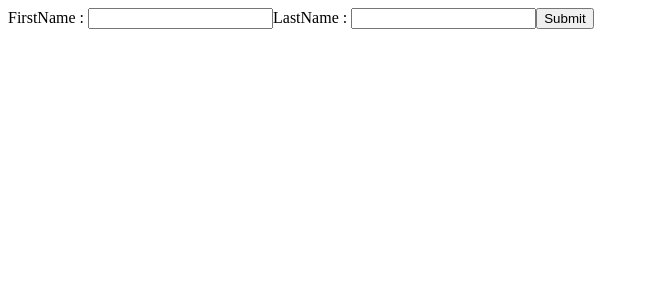
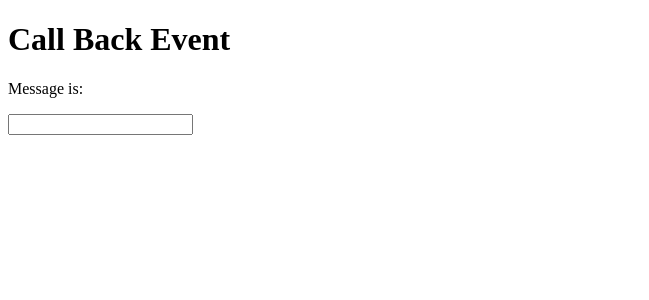
Before and after one commit to lazyDev-ak/ReactJs, a React (Create React App) app: page / in a window 1280 px wide. Shown: the top 300 px of the page, without its empty margins (0-649 px from the left). Built offline with nearby package versions, Linux system fonts and the light colour scheme.

Commit message:
14/12/22

```diff
--- /dev/null
+++ b/src/CallBackEvent.js
@@ -0,0 +1,25 @@
+import React from 'react'
+function CallBackEvent(){
+
+    const[message,setMessage]=React.useState('')
+
+    const handleInput=(event)=>{
+        setMessage(event.target.value)
+    }
+    return(
+        <div>
+            <h1>Call Back Event</h1>
+            <p>Message is: {message}</p>
+            <CheckCallBack handleChange={handleInput}/>
+        </div>
+    )
+}
+
+function CheckCallBack(props){
+
+    return(
+        <input type='text' onChange={props.handleChange}/>
+    )
+}
+
+export default CallBackEvent
--- a/src/PropsExample.js
+++ b/src/PropsExample.js
@@ -3,7 +3,7 @@ import React from 'react'
 function PropsExample(){
 
     const userObj={
-        firstName:'',
+        firstNam:'',
         lastName:''
     }
 
@@ -11,10 +11,12 @@ function PropsExample(){
     const[userList,setUserList]=React.useState([])
 
     const handleInput=(event)=>{
+        console.log(event.target);
        setUser({...user,[event.target.name]:event.target.value})
     }
 
     const addData=()=>{
+        console.log(user);
         setUserList([...userList,user])
         document.getElementById('myform').reset()
     }
--- a/src/index.js
+++ b/src/index.js
@@ -10,6 +10,7 @@ import PropsDemo from './PropsDemo';
 import Form from './Compoents/Form';
 import PropsInput from './PropsInput';
 import PropsExample from './PropsExample';
+import CallBackEvent from './CallBackEvent';
 
 const tag= <h1>Hello React!!!</h1>
 const message="Hiiiiii"
@@ -24,7 +25,7 @@ root.render(
   <div>
     {/* <PropsInput/>
     <PropsDemo/> */}
-    <PropsExample/>
+    <CallBackEvent/>
   </div>
 
   // <Form/>
```
